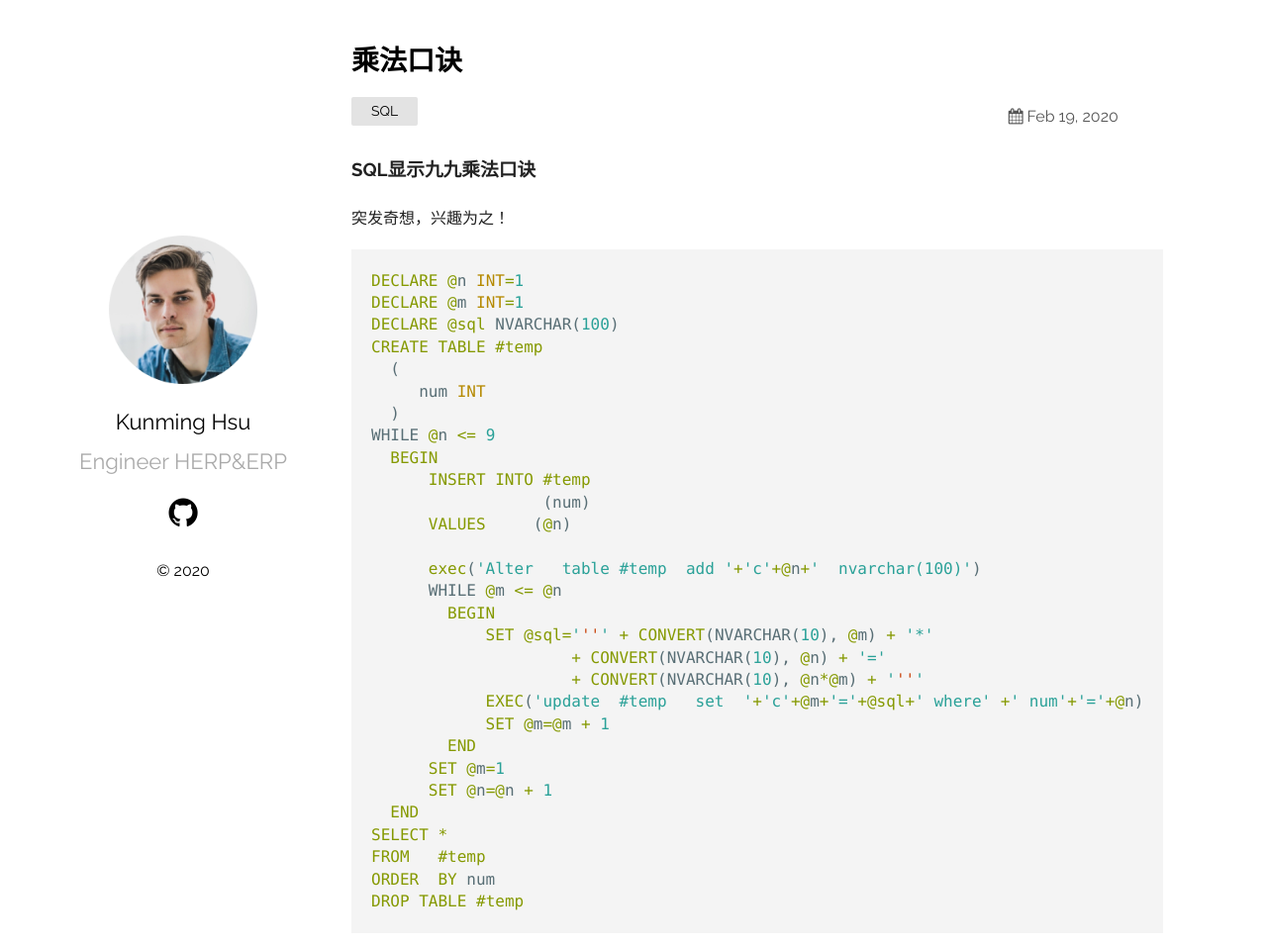
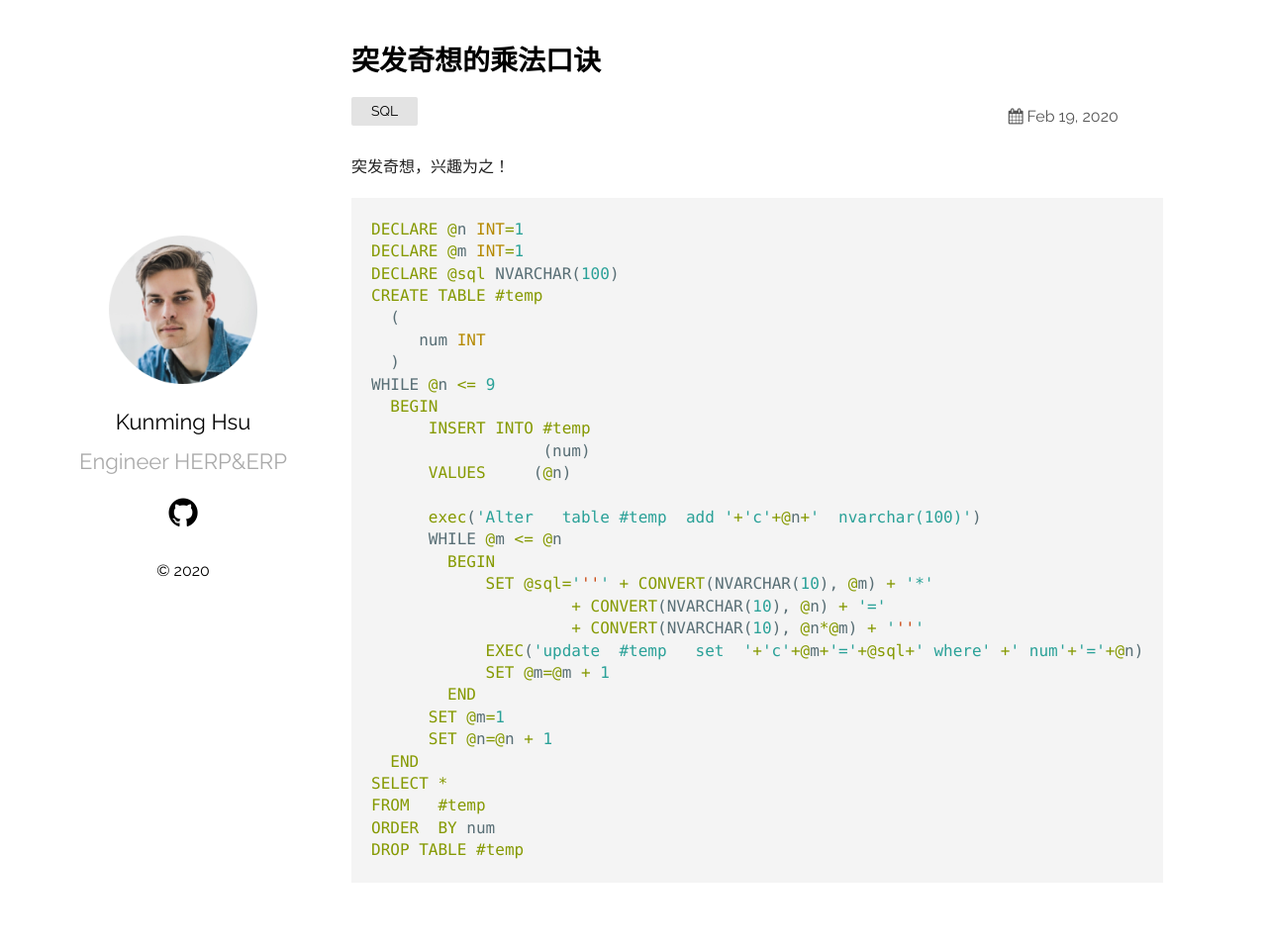
Before and after one commit to kunming-hsu/kunming-hsu.github.io, a Jekyll site: the page built from _posts/2020-02-20-突然奇想的乘法口诀.md, in a window 1280 px wide and 988 px high. Shown: the top 959 px of the window at 99% size. Built offline with Jekyll 4.4.1, drawn with Linux system fonts in a browser that asks for light colours.

Commit message:
Update 2020-02-20-突然奇想的乘法口诀.md

```diff
--- a/_posts/2020-02-20-突然奇想的乘法口诀.md
+++ b/_posts/2020-02-20-突然奇想的乘法口诀.md
@@ -1,11 +1,9 @@
 ---
 layout: post
-title:  "乘法口诀"
+title:  "突发奇想的乘法口诀"
 date:   2020-02-20 00:08:36 +530
 categories: SQL
 ---
-
-### SQL显示九九乘法口诀
 
 突发奇想，兴趣为之！
 
```
